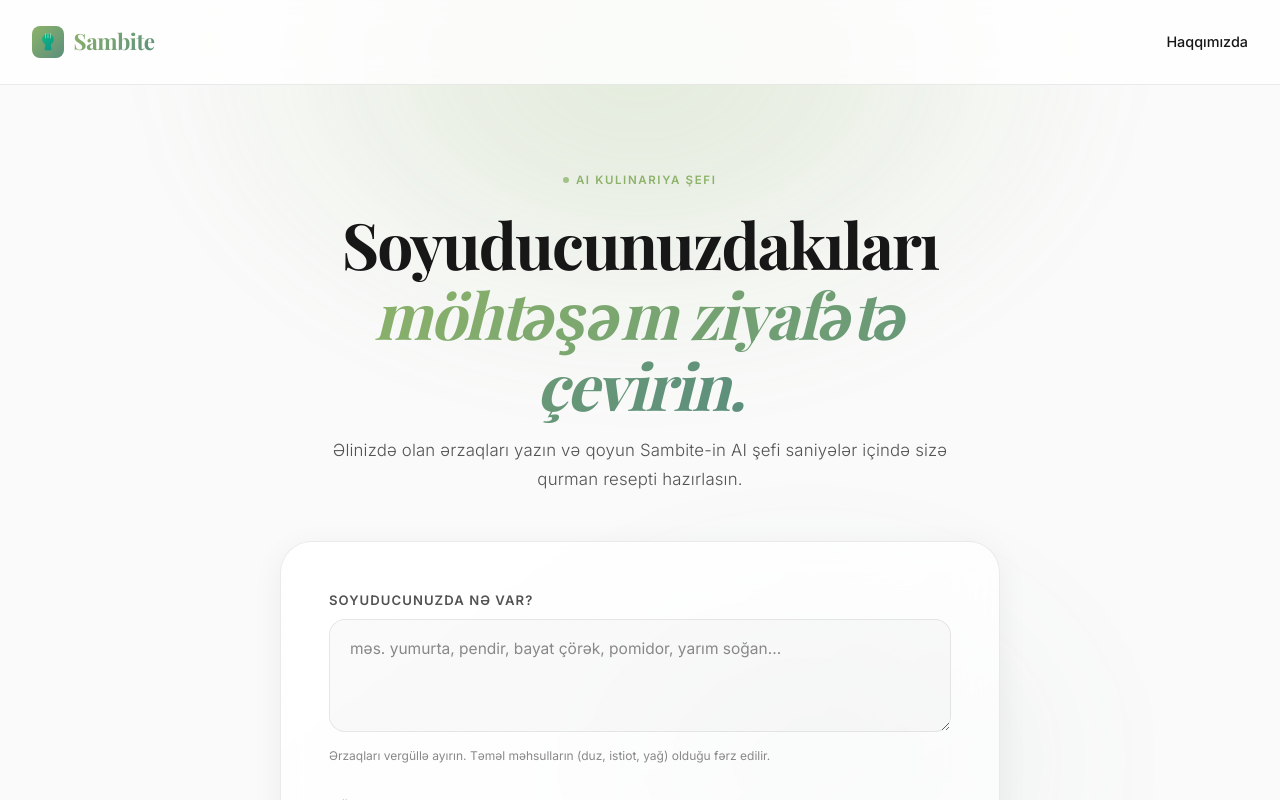
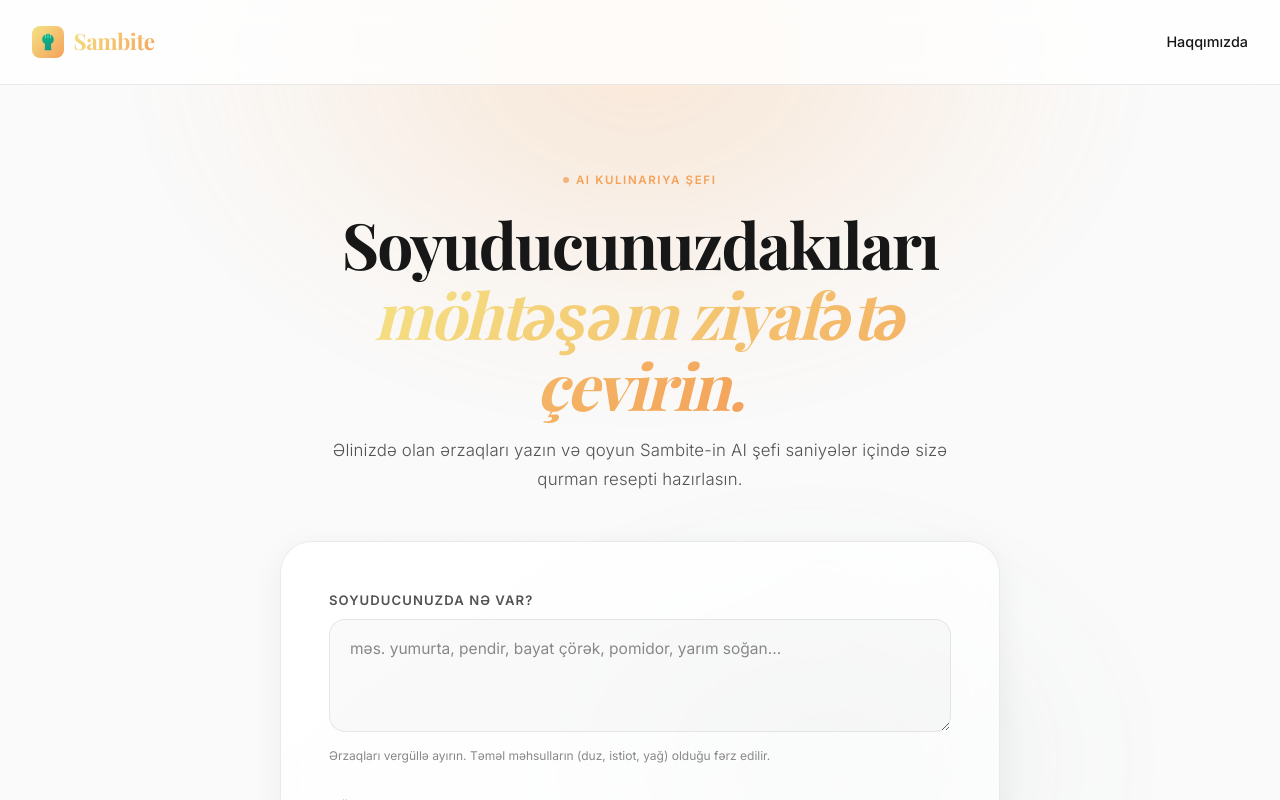
Before and after one commit to javidanbayram/sambite, a Next.js app: page / in a window 1280 px wide. Shown: the top 800 px of the page. Built offline with nearby package versions, Linux system fonts and the light colour scheme; a web font is replaced by a local one.

Commit message:
Update colors to warmer sunset palette (Sandy Brown, Blushed Brick focus)

```diff
--- a/app/globals.css
+++ b/app/globals.css
@@ -11,11 +11,10 @@
 
 :root {
   /* Brand Colors */
-  --emerald:        #8CB369; /* Muted Olive */
-  --teal:           #5B8E7D; /* Jungle Teal */
+  --emerald:        #F4A259; /* Sandy Brown */
+  --teal:           #BC4B51; /* Blushed Brick */
   --emerald-light:  #F4E285; /* Light Gold */
-  --teal-dark:      #F4A259; /* Sandy Brown */
-  --brick:          #BC4B51; /* Blushed Brick */
+  --teal-dark:      #5B8E7D; /* Jungle Teal */
 
   /* Neutrals (Light Mode) */
   --bg:             #FAFAFA;
@@ -30,8 +29,8 @@
   --text-muted:     #888888;
 
   /* Gradients */
-  --grad-brand:     linear-gradient(135deg, var(--emerald) 0%, var(--teal) 100%);
-  --grad-glow:      radial-gradient(ellipse 80% 50% at 50% -20%, rgba(140, 179, 105, 0.25), transparent);
+  --grad-brand:     linear-gradient(135deg, var(--emerald-light) 0%, var(--emerald) 100%);
+  --grad-glow:      radial-gradient(ellipse 80% 50% at 50% -20%, rgba(244, 162, 89, 0.25), transparent);
   --grad-card:      linear-gradient(145deg, rgba(255, 255, 255, 0.9) 0%, rgba(255, 255, 255, 0.6) 100%);
 
   /* Spacing */
@@ -54,9 +53,9 @@
 
   /* Shadows (Light Mode) */
   --shadow-card:  0 8px 32px rgba(0,0,0,0.06), 0 1px 0 rgba(255,255,255,1) inset;
-  --shadow-glow:  0 0 40px rgba(140, 179, 105, 0.3), 0 0 80px rgba(91, 142, 125, 0.2);
-  --shadow-btn:   0 4px 16px rgba(91, 142, 125, 0.25);
-  --shadow-btn-hover: 0 8px 24px rgba(91, 142, 125, 0.35);
+  --shadow-glow:  0 0 40px rgba(244, 162, 89, 0.3), 0 0 80px rgba(188, 75, 81, 0.2);
+  --shadow-btn:   0 4px 16px rgba(244, 162, 89, 0.25);
+  --shadow-btn-hover: 0 8px 24px rgba(244, 162, 89, 0.35);
 }
 
 html {
@@ -91,7 +90,7 @@ body {
   transform: translateX(-50%);
   width: 900px;
   height: 600px;
-  background: radial-gradient(ellipse, rgba(140, 179, 105, 0.25) 0%, transparent 70%);
+  background: radial-gradient(ellipse, rgba(244, 162, 89, 0.25) 0%, transparent 70%);
   filter: blur(60px);
   animation: glow-pulse 8s ease-in-out infinite alternate;
 }
@@ -173,10 +172,10 @@ body {
   letter-spacing: 0.12em;
   text-transform: uppercase;
   color: var(--emerald);
-  border: 1px solid rgba(140, 179, 105, 0.3);
+  border: 1px solid rgba(244, 162, 89, 0.3);
   border-radius: 100px;
   padding: 0.2rem 0.65rem;
-  background: rgba(140, 179, 105, 0.1);
+  background: rgba(244, 162, 89, 0.1);
 }
 
 /* ---------- Main Layout ----------------------------------- */
@@ -314,8 +313,8 @@ body {
 }
 
 .textarea:focus {
-  border-color: rgba(91, 142, 125, 0.5);
-  box-shadow: 0 0 0 3px rgba(91, 142, 125, 0.15), 0 0 20px rgba(91, 142, 125, 0.1);
+  border-color: rgba(244, 162, 89, 0.5);
+  box-shadow: 0 0 0 3px rgba(244, 162, 89, 0.15), 0 0 20px rgba(244, 162, 89, 0.1);
   background: #FFFFFF;
 }
 
@@ -407,12 +406,12 @@ body {
 
 /* ---------- Recipe Card ----------------------------------- */
 .recipe-card {
-  border: 1px solid rgba(140, 179, 105, 0.2);
+  border: 1px solid rgba(244, 162, 89, 0.2);
   border-radius: var(--radius-xl);
   background: linear-gradient(145deg, rgba(255, 255, 255, 0.9) 0%, rgba(255, 255, 255, 0.7) 100%);
   backdrop-filter: blur(20px);
   -webkit-backdrop-filter: blur(20px);
-  box-shadow: var(--shadow-card), 0 0 60px rgba(140, 179, 105, 0.1);
+  box-shadow: var(--shadow-card), 0 0 60px rgba(244, 162, 89, 0.1);
   width: 100%;
   max-width: 720px;
   overflow: hidden;
@@ -435,8 +434,8 @@ body {
   align-items: center;
   gap: 0.75rem;
   padding: 1.5rem var(--spacing-xl);
-  border-bottom: 1px solid rgba(140, 179, 105, 0.15);
-  background: linear-gradient(90deg, rgba(140, 179, 105, 0.1) 0%, transparent 100%);
+  border-bottom: 1px solid rgba(244, 162, 89, 0.15);
+  background: linear-gradient(90deg, rgba(244, 162, 89, 0.1) 0%, transparent 100%);
 }
 
 .recipe-card-icon {
@@ -449,7 +448,7 @@ body {
   justify-content: center;
   font-size: 1.1rem;
   flex-shrink: 0;
-  box-shadow: 0 4px 12px rgba(91, 142, 125, 0.3);
+  box-shadow: 0 4px 12px rgba(244, 162, 89, 0.3);
 }
 
 .recipe-card-title-group {
@@ -568,8 +567,8 @@ body {
   font-weight: 500;
   padding: 0.25rem 0.7rem;
   border-radius: 100px;
-  background: rgba(140, 179, 105, 0.1);
-  border: 1px solid rgba(140, 179, 105, 0.2);
+  background: rgba(244, 162, 89, 0.1);
+  border: 1px solid rgba(244, 162, 89, 0.2);
   color: var(--teal);
   cursor: pointer;
   transition: background 0.15s, border-color 0.15s, transform 0.15s;
@@ -577,8 +576,8 @@ body {
 }
 
 .chip:hover {
-  background: rgba(140, 179, 105, 0.18);
-  border-color: rgba(140, 179, 105, 0.4);
+  background: rgba(244, 162, 89, 0.18);
+  border-color: rgba(244, 162, 89, 0.4);
   transform: translateY(-1px);
 }
 
```
